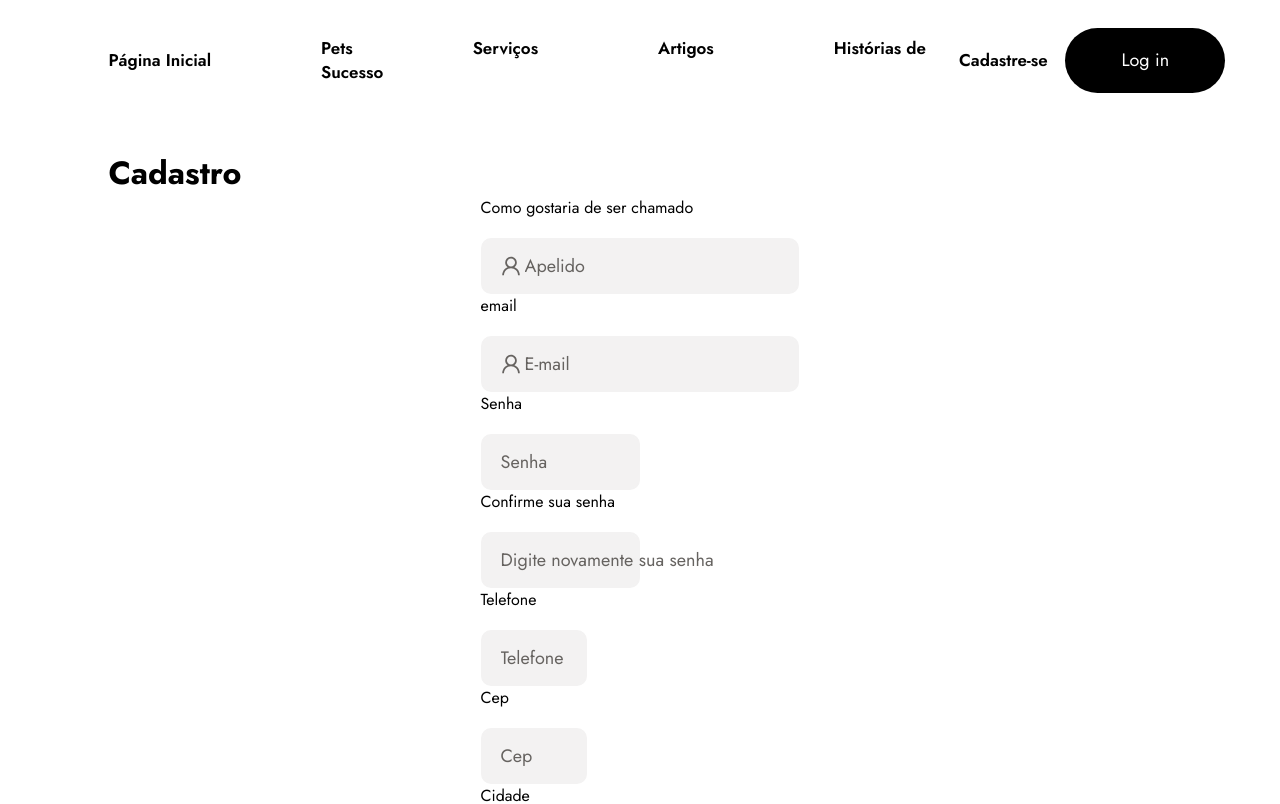
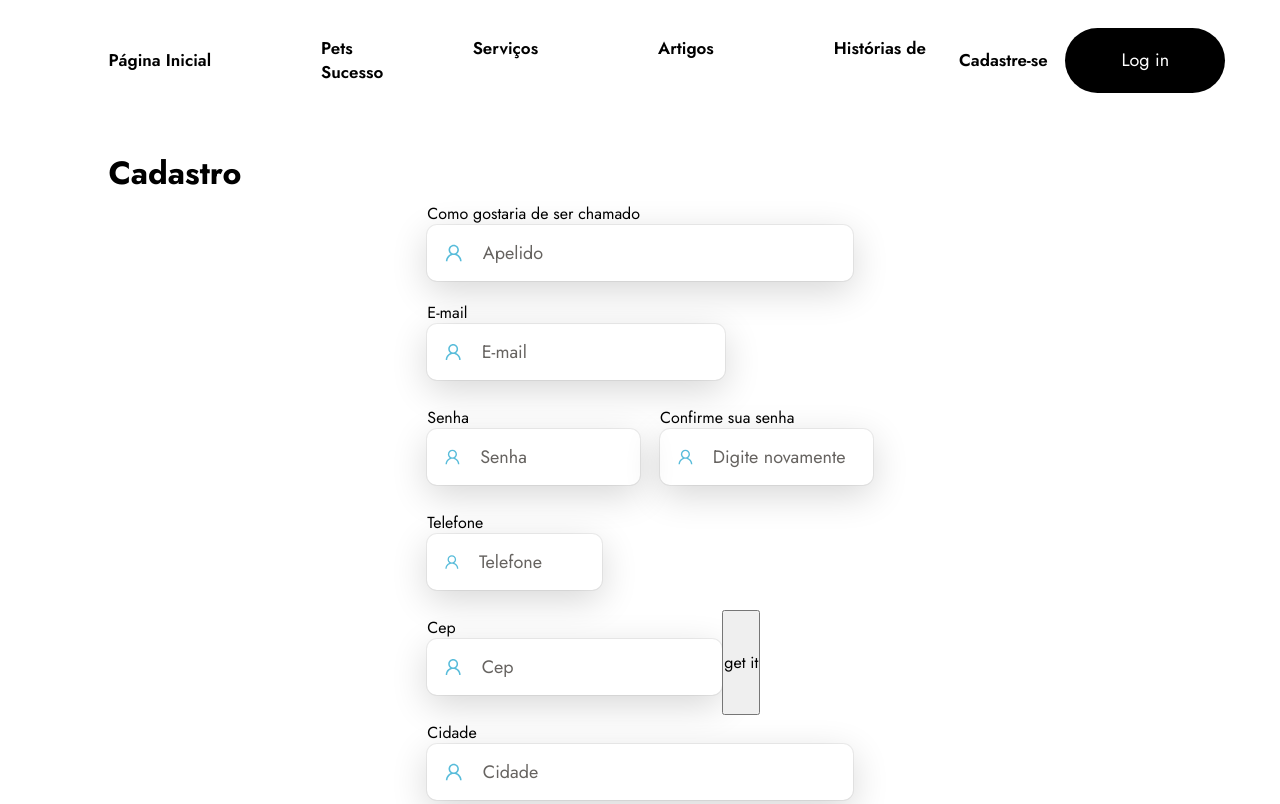
Before and after one commit to claudiobarsante/adopt-a-pet, a Next.js app: page /account/signup in a window 1280 px wide. Shown: the top 804 px of the page. Built offline with nearby package versions, Linux system fonts and the light colour scheme; no server answers.

Commit message:
refactor: <Input/>

```diff
--- a/src/components/Input/index.tsx
+++ b/src/components/Input/index.tsx
@@ -1,31 +1,33 @@
 import React, { InputHTMLAttributes } from 'react';
 import { IconBaseProps } from 'react-icons';
-import { ErrorMessage, useField } from 'formik';
+import { useField, ErrorMessage } from 'formik';
 // -- Styles
 import * as S from './styles';
 interface Props extends InputHTMLAttributes<HTMLInputElement> {
   name: string;
   label: string;
   type: string;
-  widthRef: number;
+
   icon?: React.ComponentType<IconBaseProps>; //to receive a component as property
   //and to add the properties from react-icons, must pass type as IconBaseProps
 }
 
-const Input = ({ name, label, icon: Icon, widthRef = 1, ...rest }: Props) => {
+const Input = ({ name, label, icon: Icon, ...rest }: Props) => {
   const [field, meta] = useField(name);
 
   const error = meta.touched && meta.error ? true : false;
 
   return (
-    <>
+    <S.ComponentContainer>
       <label htmlFor={name}>{label}</label>
-      <S.Container isErrored={error} widthRef={widthRef}>
+      <S.InputContainer isErrored={error}>
         {Icon && <Icon size={24} />}
         <input {...field} {...rest} />
-      </S.Container>
-      <ErrorMessage name={field.name} />
-    </>
+      </S.InputContainer>
+      <S.ErrorContainer isErrored={error}>
+        <ErrorMessage name={field.name} />
+      </S.ErrorContainer>
+    </S.ComponentContainer>
   );
 };
 
--- a/src/components/Input/styles.ts
+++ b/src/components/Input/styles.ts
@@ -1,61 +1,70 @@
 import styled, { css } from 'styled-components';
 
-type ContainerProps = {
+type InputContainerProps = {
   isErrored: boolean;
-  widthRef: number;
 };
+export const ComponentContainer = styled.div`
+  margin-top: 0.6rem;
+  margin-bottom: 2rem;
+`;
 
-export const Container = styled.div<ContainerProps>`
-  /**
-  if props.widthRef = 1 then width = 100%
-  if props.widthRef = 2 then width = 50%
-  if props.widthRef = 3 then width = 30%
-  ...
-  */
-  width: ${(props) =>
-    100 / props.widthRef + '%'};//setting in percentage the width of the input
-  height: 5.6rem;
-  background: var(--color-grey);
+export const InputContainer = styled.div<InputContainerProps>`
+  display: flex;
+  align-items: center;
+
+  // background: var(--color-background-card);
+  box-shadow: rgba(0, 0, 0, 0.16) 0px 10px 36px 0px,
+    rgba(0, 0, 0, 0.06) 0px 0px 0px 1px;
   border-radius: 1rem;
-  border: 2px solid var(--color-grey);
-  padding: 16px;
+  //border: 2px solid var(--color-background-card);
   color: var(--color-grey-hard);
 
-  display: flex;
-  align-items: center;
-  margin-top: 1.9rem;
+  height: 5.6rem;
+  width: 100%;
+
+  padding: 16px;
 
   ${(props) =>
     props.isErrored &&
     css`
-      border: 1px solid var(--color-error);
+      border: 2px solid var(--color-error);
       transition: border-color 2s, color 2s;
     `}
-   //--It selects an element if that element contains any children that have :focus
+  //--It selects an element if that element contains any children that have :focus
    &:focus-within {
-    border: 1px solid var(--color-mustard);
+    border: 2px solid var(--color-light-blue);
+
     transition: border-color 2s, color 2s;
+  }
 
-    svg{
-      color: var(--color-mustard);
-    }
-   }
+  svg {
+    color: ${(props) => (props.isErrored ? '#c53030' : '#58bcda')};
+    margin-right: 1.6rem;
+  }
 
   input {
     background: transparent;
     border: 0;
-    outline: 0;
     color: var(--color-grey-hard);
     font-size: 1.8rem;
     margin: 0.2rem;
+    outline: 0;
+    width: 100%;
 
     &::placeholder {
       color: var(--color-grey-hard);
     }
-
-
-  svg {
-    margin-right: 1.6rem;
-   // color: var(--color-mustard);
   }
 `;
+
+export const ErrorContainer = styled.div<InputContainerProps>`
+  color: var(--color-error);
+  font-size: 1.5rem;
+  ${(props) =>
+    props.isErrored &&
+    css`
+     &::before {
+    content: '😺 '};
+  }
+    `}
+`;
--- a/src/components/SignUp-Form/index.tsx
+++ b/src/components/SignUp-Form/index.tsx
@@ -13,6 +13,7 @@ import { useAuth } from 'context/auth';
 import { BRAZIL_STATES } from 'helpers/utils';
 import { INITIAL_VALUES, SignUpSchema } from 'helpers/sign-up/formik';
 import * as S from './styles';
+import { ConfirmPasswordContainer, EmailContainer } from './styles';
 
 type GetInfoParams = {
   setFieldValue: (
@@ -79,19 +80,20 @@ const SignUpForm = () => {
                 type="text"
                 placeholder="Apelido"
                 icon={AiOutlineUser}
-                maxLength={50}
+                maxLength={18}
                 label="Como gostaria de ser chamado"
-                widthRef={1}
               />
+              <S.EmailContainer>
                 <Input
                   name="email"
                   type="email"
                   placeholder="E-mail"
                   icon={AiOutlineUser}
                   maxLength={50}
-                label="email"
-                widthRef={1}
+                  label="E-mail"
                 />
+              </S.EmailContainer>
+              <S.PasswordContainer>
                 <Input
                   name="password"
                   type="password"
@@ -99,17 +101,18 @@ const SignUpForm = () => {
                   icon={AiOutlineUser}
                   maxLength={50}
                   label="Senha"
-                widthRef={2}
                 />
+
                 <Input
                   name="confirmPassword"
                   type="password"
-                placeholder="Digite novamente sua senha"
+                  placeholder="Digite novamente"
                   icon={AiOutlineUser}
                   maxLength={50}
                   label="Confirme sua senha"
-                widthRef={2}
                 />
+              </S.PasswordContainer>
+              <S.PhoneContainer>
                 <Input
                   name="phone"
                   type="text"
@@ -117,9 +120,9 @@ const SignUpForm = () => {
                   icon={AiOutlineUser}
                   maxLength={50}
                   label="Telefone"
-                widthRef={3}
                 />
-
+              </S.PhoneContainer>
+              <S.ZipcodeContainer>
                 <Input
                   name="zipcode"
                   type="number"
@@ -127,8 +130,19 @@ const SignUpForm = () => {
                   icon={AiOutlineUser}
                   maxLength={50}
                   label="Cep"
-                widthRef={3}
                 />
+                <button
+                  onClick={(event) =>
+                    handleGetInfo({
+                      setFieldValue,
+                      value: values.zipcode,
+                      event
+                    })
+                  }
+                >
+                  get it{' '}
+                </button>
+              </S.ZipcodeContainer>
 
               <Input
                 name="city"
@@ -137,7 +151,6 @@ const SignUpForm = () => {
                 icon={AiOutlineUser}
                 maxLength={10}
                 label="Cidade"
-                widthRef={2}
               />
 
               <Input
@@ -147,7 +160,6 @@ const SignUpForm = () => {
                 icon={AiOutlineUser}
                 maxLength={50}
                 label="Bairro"
-                widthRef={2}
               />
 
               <Input
@@ -157,7 +169,6 @@ const SignUpForm = () => {
                 icon={AiOutlineUser}
                 maxLength={50}
                 label="Estado"
-                widthRef={2}
               />
               <Input
                 name="code"
@@ -166,15 +177,7 @@ const SignUpForm = () => {
                 icon={AiOutlineUser}
                 maxLength={50}
                 label="UF"
-                widthRef={3}
               />
-              <button
-                onClick={(event) =>
-                  handleGetInfo({ setFieldValue, value: values.zipcode, event })
-                }
-              >
-                get it{' '}
-              </button>
 
               <button type="reset">Reset</button>
               <button type="submit">Submit</button>
--- a/src/components/SignUp-Form/styles.ts
+++ b/src/components/SignUp-Form/styles.ts
@@ -1,5 +1,23 @@
 import styled from 'styled-components';
 
 export const Container = styled.main`
-  margin: 0 35%;
+  margin: 0 30%;
 `;
+
+export const EmailContainer = styled.div`
+  width: 70%;
+`;
+
+export const PasswordContainer = styled.div`
+  display: grid;
+  grid-template-columns: 50% 50%;
+  grid-gap: 2rem;
+`;
+
+export const PhoneContainer = styled.div`
+  width: 41%;
+`;
+
+export const ZipcodeContainer = styled.div`
+  display: flex;
+`;
--- a/src/helpers/sign-up/formik.ts
+++ b/src/helpers/sign-up/formik.ts
@@ -14,6 +14,10 @@ export const INITIAL_VALUES: SignUpInfo = {
 };
 
 export const SignUpSchema = yup.object().shape({
+  nickname: yup
+    .string()
+    .required('Apelido é um campo obrigatório')
+    .max(18, 'Tamanho máxio permitido 18 caracteres'),
   email: yup
     .string()
     .required('E-mail é um campo obrigatório')
```
Lines whose indentation alone changed are shown as unchanged.
